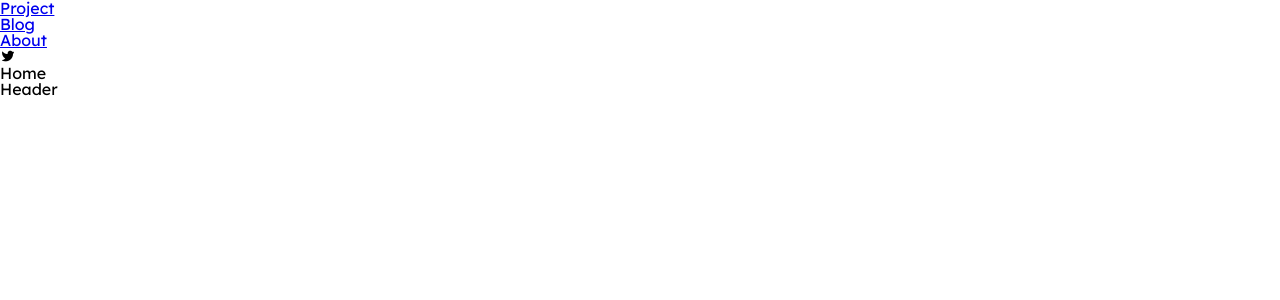
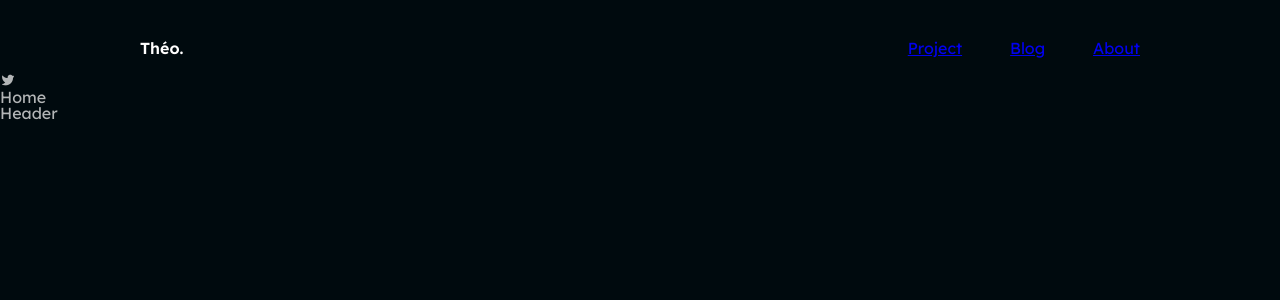
Before and after one commit to theo-mesnil/theomesnil.com, a Next.js app: page / in a window 1280 px wide. Shown: the top 300 px of the page. Built offline with nearby package versions, Linux system fonts and the light colour scheme.

Commit message:
chore: add theme
Signed-off-by: Théo Mesnil <mesniltheo@gmail.com>

```diff
--- /dev/null
+++ b/app/components/Header/index.module.css
@@ -0,0 +1,19 @@
+.header {
+  display: flex;
+  position: sticky;
+  justify-content: space-between;
+  max-width: var(--centered-size);
+  margin: 0 auto;
+  padding: var(--space-xxl) var(--space-md) var(--space-md);
+}
+
+.title {
+  color: var(--color-dark-900);
+  font-weight: 600;
+}
+
+.nav {
+  display: grid;
+  grid-template-columns: repeat(3, auto);
+  gap: var(--space-3xl);
+}
--- a/app/components/Header/index.tsx
+++ b/app/components/Header/index.tsx
@@ -1,9 +1,13 @@
 import Link from 'next/link'
+
+import styles from './index.module.css'
 
 export default function Header() {
   return (
-    <header>
-      <ul>
+    <header className={styles.header}>
+      <span className={styles.title}>Théo.</span>
+      <nav>
+        <ul className={styles.nav}>
           <li>
             <Link href="/">Project</Link>
           </li>
@@ -14,6 +18,7 @@ export default function Header() {
             <Link href="/about">About</Link>
           </li>
         </ul>
+      </nav>
     </header>
   )
 }
--- a/app/components/Icon/index.tsx
+++ b/app/components/Icon/index.tsx
@@ -1,11 +1,23 @@
 import localFont from '@next/font/local'
 
-const myFont = localFont({ src: './font.woff' })
+const myFont = localFont({ src: './font.ttf' })
 
 import './module.css'
 
 interface IconProps {
-  name: string
+  name:
+    | 'typescript'
+    | 'css'
+    | 'react'
+    | 'figma'
+    | 'javascript'
+    | 'dribbble'
+    | 'github'
+    | 'linkedin'
+    | 'moon'
+    | 'sun'
+    | 'twitch'
+    | 'twitter'
 }
 
 export default function Icon({ name }: IconProps) {
--- a/app/components/Icon/module.css
+++ b/app/components/Icon/module.css
@@ -14,13 +14,13 @@
 .icon-typescript:before {
   content: '\e900';
 }
-.icon-css-4:before {
+.icon-css:before {
   content: '\e901';
 }
 .icon-react:before {
   content: '\e902';
 }
-.icon-figma-1:before {
+.icon-figma:before {
   content: '\e903';
 }
 .icon-javascript:before {
--- a/app/layout.tsx
+++ b/app/layout.tsx
@@ -6,14 +6,17 @@ import Header from './components/Header'
 import Icon from './components/Icon'
 
 import './styles/reset.css'
+import './styles/theme.css'
+import './styles/global.css'
 
 const font = Lexend_Deca()
 
 export default function RootLayout({ children }: { children: React.ReactNode }) {
   return (
-    <html lang="en" className={`${font.className}`}>
+    <html lang="en" className={`${font.className}`} data-theme="dark">
       <head>
         <title>Théo Mesnil</title>
+        <meta name="viewport" content="width=device-width" />
       </head>
       <body>
         <Header />
--- /dev/null
+++ b/app/styles/global.css
@@ -0,0 +1,10 @@
+body {
+  background-color: var(--color-light-900);
+  color: var(--color-dark-700);
+  font-weight: 400;
+}
+
+::selection {
+  background-color: var(--color-primary);
+  color: var(--color-light-900);
+}
--- /dev/null
+++ b/app/styles/theme.css
@@ -0,0 +1,40 @@
+/* global theme */
+:root {
+  /* colors */
+  --color-primary: #ee4b6a;
+  --color-dark-900: rgba(0, 10, 14, 1);
+  --color-dark-700: rgba(0, 10, 14, 0.7);
+  --color-light-900: rgba(255, 255, 255, 1);
+  --color-light-700: rgba(255, 255, 255, 0.7);
+
+  /* spacing */
+  --space-sm: 0.5rem; /* 8 */
+  --space-md: 1rem; /* 16 */
+  --space-lg: 1.5rem; /* 24 */
+  --space-xl: 2rem; /* 32 */
+  --space-xxl: 2.5rem; /* 40 */
+  --space-3xl: 3rem; /* 48 */
+
+  /* screen (media) */
+  --screen-tablet: 736;
+  --screen-desktop: 980;
+
+  /* fonts */
+  --fontSize-sm: 0.75rem; /* 12 */
+  --fontSize-md: 0.875rem; /* 14 */
+  --fontSize-lg: 1.125rem; /* 18 */
+  --fontSize-md: 1.25rem; /* 20 */
+  --fontSize-md: 2rem; /* 32 */
+
+  /* others */
+  --centered-size: 62.5rem; /* 1000 */
+  --radius: 0.75rem; /* 12 */
+}
+
+/* dark mode */
+html[data-theme='dark'] {
+  --color-dark-900: rgba(255, 255, 255, 1);
+  --color-dark-700: rgba(255, 255, 255, 0.7);
+  --color-light-900: rgba(0, 10, 14, 1);
+  --color-light-700: rgba(0, 10, 14, 0.7);
+}
```
Also changed, not shown: app/components/Icon/font.ttf (added), app/components/Icon/font.woff (deleted). Lines whose indentation alone changed are shown as unchanged.
